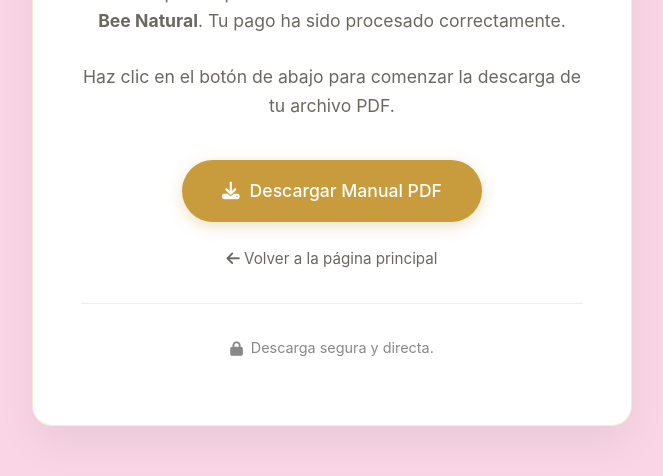
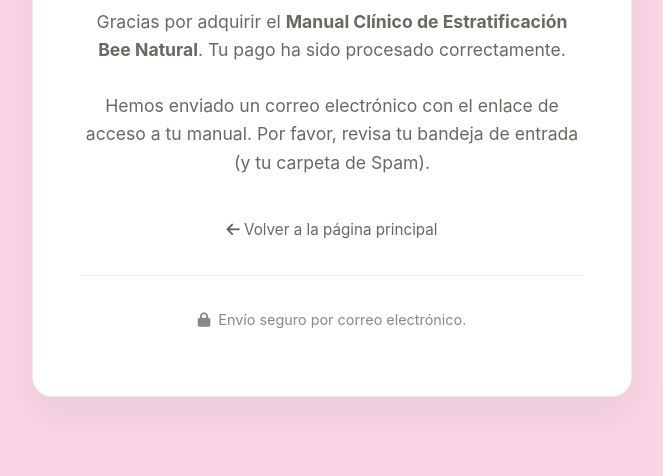
Before and after one commit to danielrendonfavela/dra.danielacazares_landing, a plain HTML site: page exito-manual.html in a window 1280 px wide. Shown: the part 324-800 px from the top of the page, without its empty margins (308-971 px from the left). Drawn offline with nearby package versions, Linux system fonts and the light colour scheme.

Commit message:
feat: Remove manual download button for better security via email

```diff
--- a/exito-manual.html
+++ b/exito-manual.html
@@ -111,21 +111,17 @@
                 Gracias por adquirir el <strong>Manual Clínico de Estratificación Bee Natural</strong>. Tu pago ha sido
                 procesado correctamente.
                 <br><br>
-                Haz clic en el botón de abajo para comenzar la descarga de tu archivo PDF.
+                Hemos enviado un correo electrónico con el enlace de acceso a tu manual. Por favor, revisa tu bandeja de
+                entrada (y tu carpeta de Spam).
             </p>
 
-            <!-- NATIVE DOWNLOAD LINK -->
-            <a href="assets/manual-clinico.pdf" download="Manual_Clinico_Bee_Natural.pdf" class="download-btn">
-                <i class="fas fa-download"></i> Descargar Manual PDF
-            </a>
-
-            <a href="index.html" class="back-link">
+            <a href="index.html" class="back-link" style="margin-top: 2rem;">
                 <i class="fas fa-arrow-left"></i> Volver a la página principal
             </a>
 
             <div class="security-note">
                 <i class="fas fa-lock"></i>
-                <p>Descarga segura y directa.</p>
+                <p>Envío seguro por correo electrónico.</p>
             </div>
         </div>
     </section>
```
